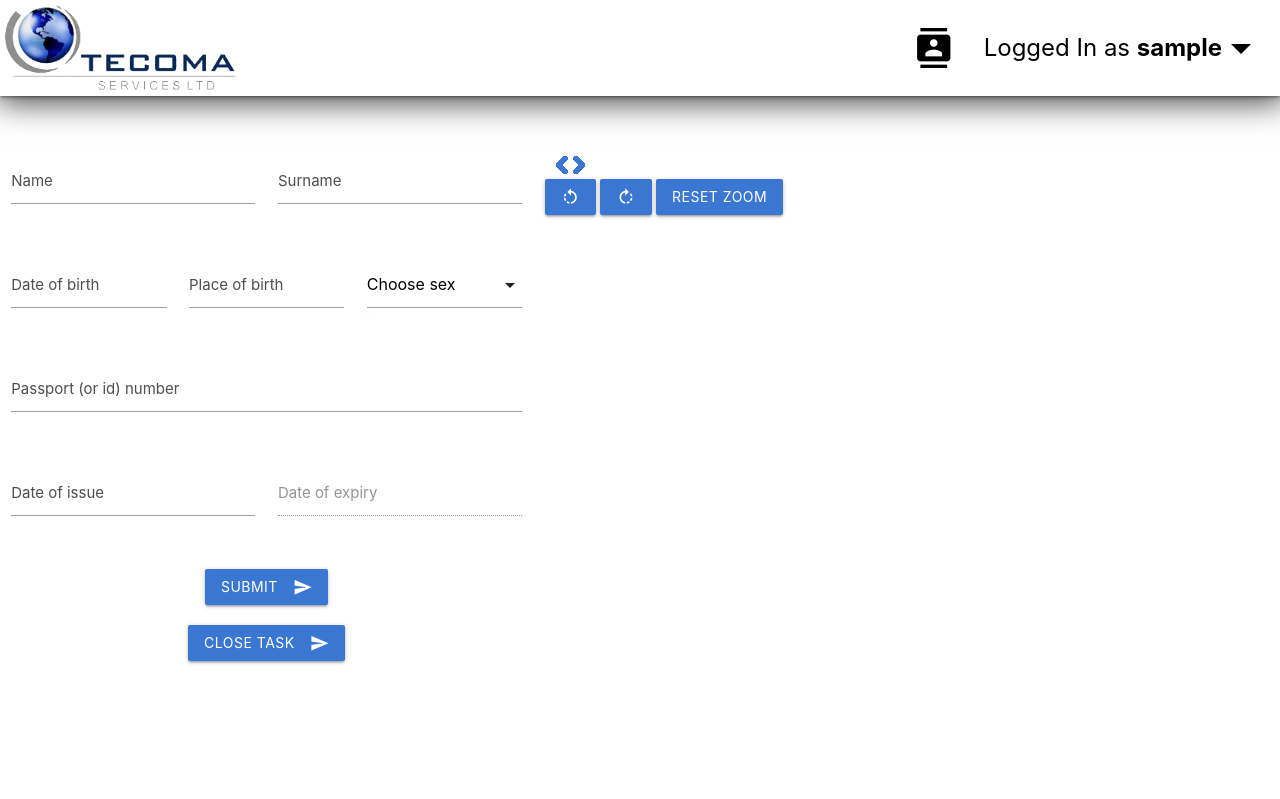
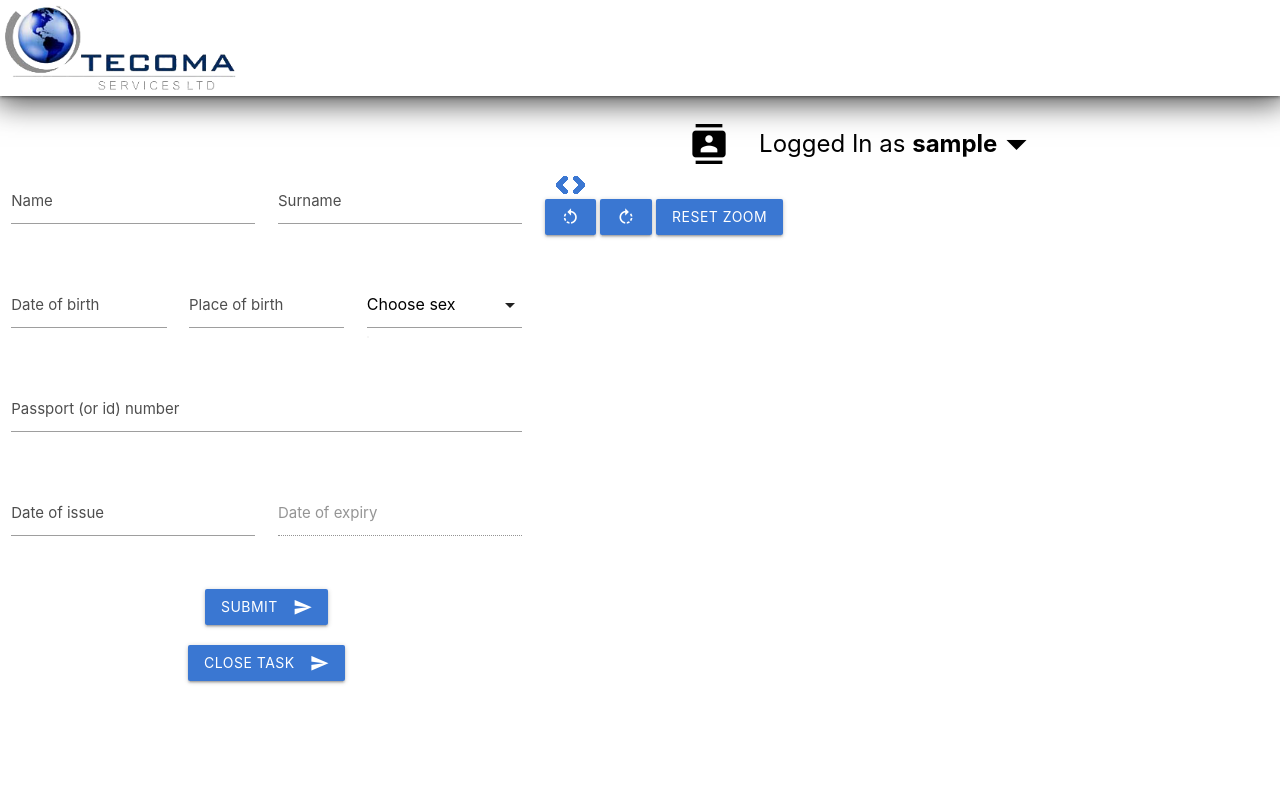
Before and after one commit to SynapsaIT/Project-Cyprus, a PHP site: page /form.php in a window 1280 px wide. Shown: the top 799 px of the page. Before the commit the page ends 664 px from the top, so only its background shows below. Run offline with PHP 8.4, Linux system fonts and the light colour scheme; the visitor is signed in with stand-in values (Sample User, id 1); data comes from the database, SQL or seed files in the repository; data that the repository does not hold is empty; some libraries are stand-ins or nearby versions.

Commit message:
Niby tak ale nie do końca

```diff
--- a/form.php
+++ b/form.php
@@ -49,8 +49,9 @@ $att = dbRead($grp);
 
 ?>
 <div class="kontener">
+  <div class="row">
   <div class="banner" style="height: 12vh; width: 100%; display: inline-block; background-color: white; box-shadow: 1px 2px 30px 4px rgba(0,0,0,0.75);">
-    <a href="index.php"><img src="tecomalogo.png" style="height: 12vh; padding: 5px; float: left;"/></a>
+    <a href="index.php"><img src="tecomalogo.png" style="height: 12vh; padding: 5px; float: left"/></a>
     <form id="log" method=POST action="">
       <input type="hidden" name="logout" value="1"/>
     </form>
@@ -60,10 +61,10 @@ $att = dbRead($grp);
       <li class="divider"></li>
       <li><a data-constrainwidth="false" href="#" onclick="document.getElementById('log').submit()">Logout<i class="material-icons right">exit_to_app</i></a></li>
     </ul>
-    <nav style="height: 12vh;">
-      <div class="nav-wrapper">
+    <nav style="height: 12vh; width:100%;">
+      <div class="nav-wrapper col s10">
 
-        <div class="tak" style="">
+        <div class="tak" >
 
           <ul class="right">
             <!-- Dropdown Trigger -->
@@ -74,6 +75,7 @@ $att = dbRead($grp);
         </div>
       </div>
     </nav>
+  </div>
   </div>
   <div id="modal2" class="modal modal-fixed-footer hide-on-small-only">
     <div class="modal-content" style="">
```
